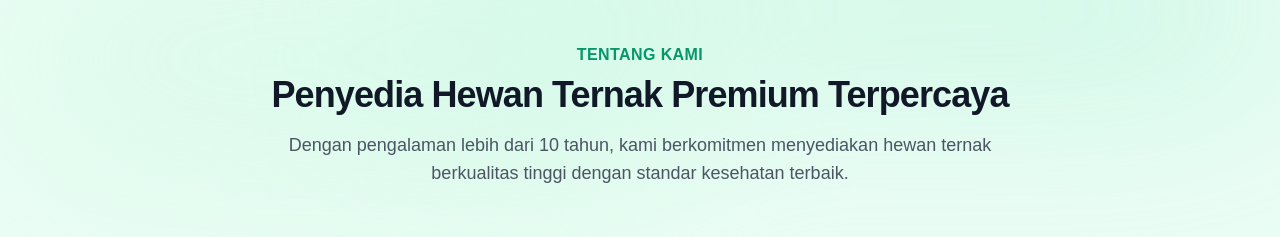
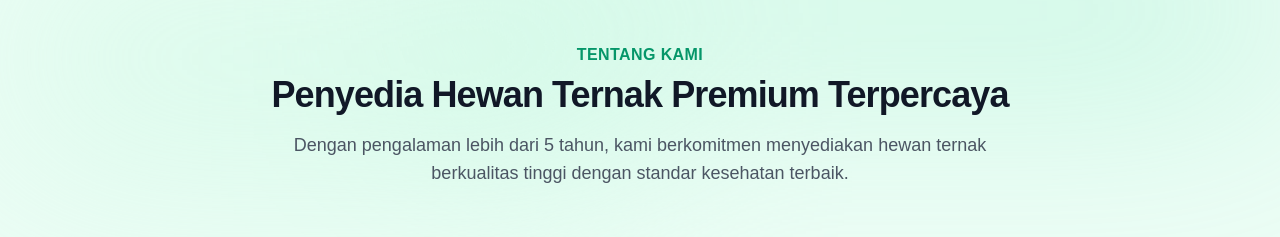
Before and after one commit to Tamakuz/hewani, a Next.js app: page / in a window 1280 px wide. Shown: the part 3940-4177 px from the top of the page. Built offline with nearby package versions, Linux system fonts and the light colour scheme.

Commit message:
fix-merge

```diff
--- a/app/(client)/components/About.tsx
+++ b/app/(client)/components/About.tsx
@@ -60,7 +60,7 @@ export default function AboutSection() {
             Penyedia Hewan Ternak Premium Terpercaya
           </p>
           <p className="mt-4 text-lg text-gray-600">
-            Dengan pengalaman lebih dari 10 tahun, kami berkomitmen menyediakan
+            Dengan pengalaman lebih dari 5 tahun, kami berkomitmen menyediakan
             hewan ternak berkualitas tinggi dengan standar kesehatan terbaik.
           </p>
         </div>
```
